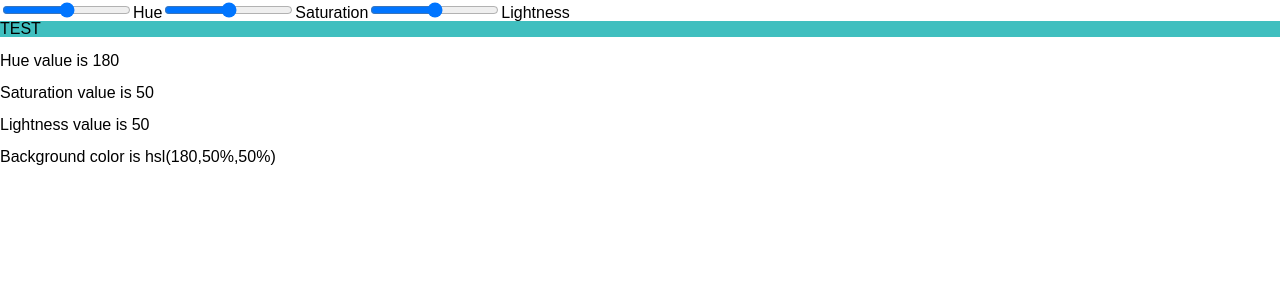
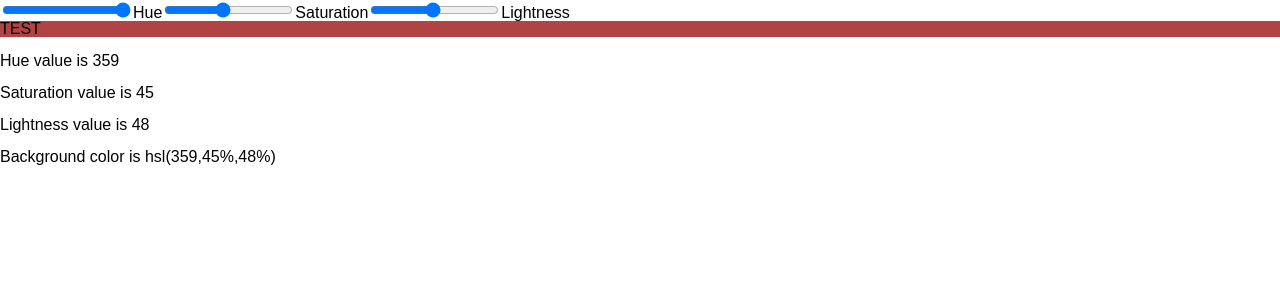
Before and after one commit to elecguts/ColorPicker, a React (Vite) app: page / in a window 1280 px wide. Shown: the top 300 px of the page. Built offline with nearby package versions, Linux system fonts and the light colour scheme.

Commit message:
Values start random and sliders match

```diff
--- a/src/App.tsx
+++ b/src/App.tsx
@@ -1,9 +1,18 @@
 import React, { useState } from 'react'
+import { getRandomIntInclusive } from './MathRandom'
 
 export function App() {
-  const [hueValue, setHueValue] = useState('180')
-  const [saturationValue, setSaturationValue] = useState('50')
-  const [lightnessValue, setLightnessValue] = useState('50')
+  const randomStartingHue = getRandomIntInclusive(0, 360)
+  const randomStartingSaturation = getRandomIntInclusive(0, 100)
+  const randomStartingLightness = getRandomIntInclusive(0, 100)
+
+  const [hueValue, setHueValue] = useState(`${randomStartingHue}`)
+  const [saturationValue, setSaturationValue] = useState(
+    `${randomStartingSaturation}`
+  )
+  const [lightnessValue, setLightnessValue] = useState(
+    `${randomStartingLightness}`
+  )
   const newBackgroundColor = `hsl(${hueValue},${saturationValue}%,${lightnessValue}%)`
   const newStyle = { backgroundColor: newBackgroundColor }
 
@@ -15,7 +24,7 @@ export function App() {
         name="hue"
         min="0"
         max="360"
-        defaultValue="180"
+        defaultValue={randomStartingHue}
         onChange={(event) => setHueValue(event.target.value)}
       />
       <label htmlFor="hue">Hue</label>
@@ -25,7 +34,7 @@ export function App() {
         name="saturation"
         min="0"
         max="100"
-        defaultValue="50"
+        defaultValue={randomStartingSaturation}
         onChange={(event) => setSaturationValue(event.target.value)}
       />
       <label htmlFor="saturation">Saturation</label>
@@ -35,7 +44,7 @@ export function App() {
         name="lightness"
         min="0"
         max="100"
-        defaultValue="50"
+        defaultValue={randomStartingLightness}
         onChange={(event) => setLightnessValue(event.target.value)}
       />
       <label htmlFor="lightness">Lightness</label>
--- /dev/null
+++ b/src/MathRandom.tsx
@@ -0,0 +1,5 @@
+export function getRandomIntInclusive(min: number, max: number) {
+  const minCeiled = Math.ceil(min)
+  const maxFloored = Math.floor(max)
+  return Math.floor(Math.random() * (maxFloored - minCeiled + 1) + minCeiled)
+}
```
